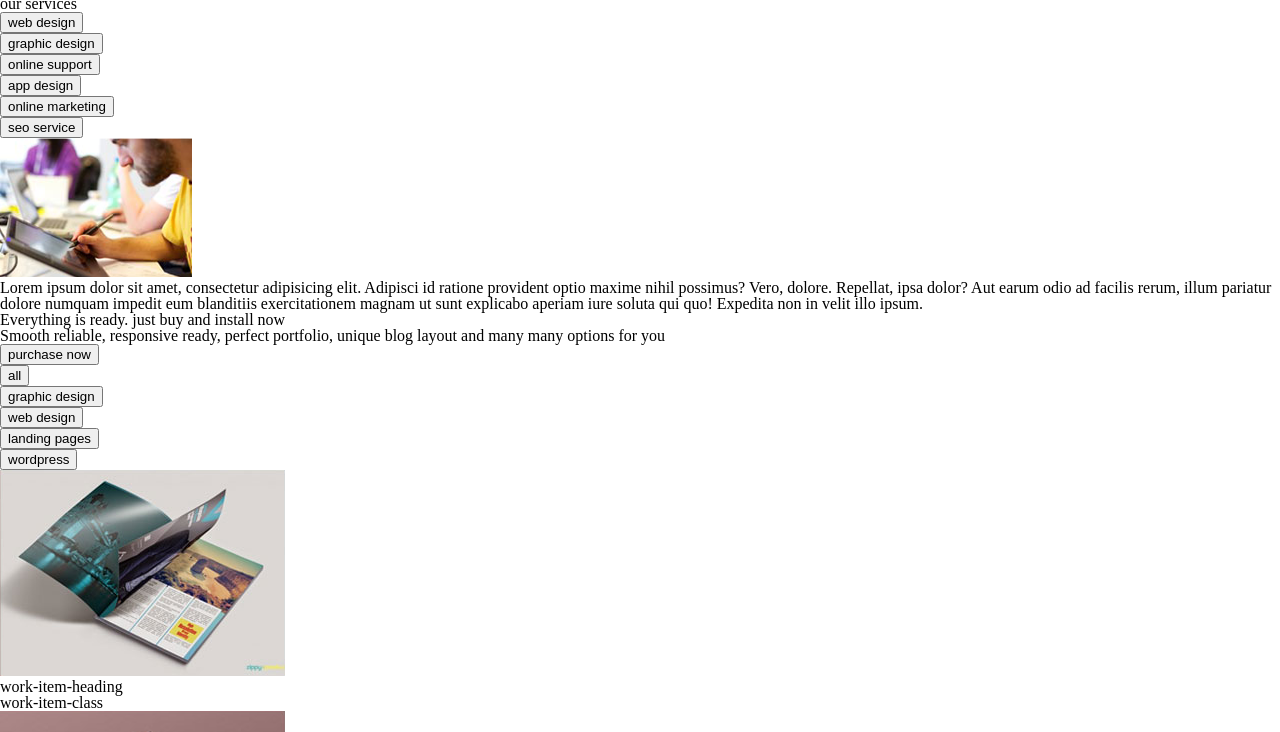
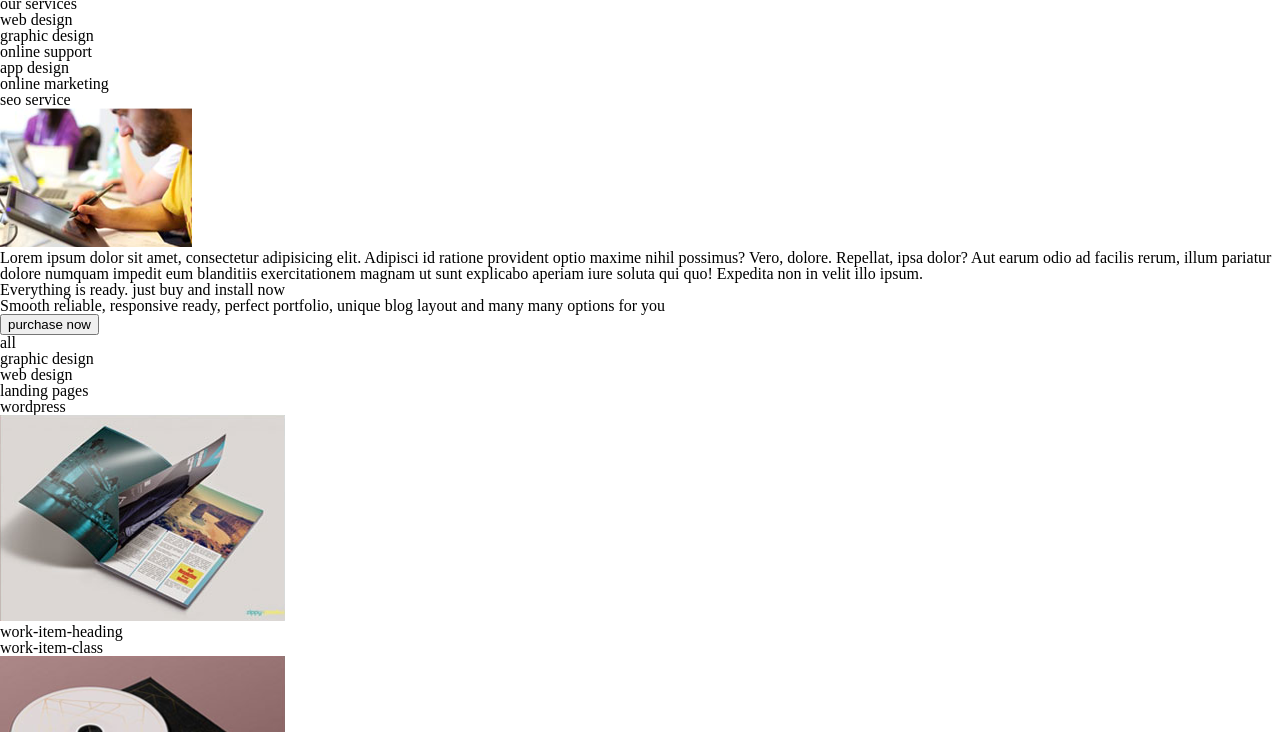
Before and after one commit to Slavon2020/step-project-ham, a plain HTML site: page index.html in a window 1280 px wide. Shown: the part 368-1100 px from the top of the page. Drawn offline with Linux system fonts and the light colour scheme.

Commit message:
ul in sections fixed

```diff
--- a/index.html
+++ b/index.html
@@ -71,16 +71,14 @@
    <section class="services">
        <h2 class="services-heading">our services</h2>
        <div class="services-info">
-           <nav class="services-nav">
-               <ul class="services-list">
-                   <li class="services-nav-item"><button class="services-nav-btn">web design</button></li>
-                   <li class="services-nav-item"><button class="services-nav-btn">graphic design</button></li>
-                   <li class="services-nav-item"><button class="services-nav-btn">online support</button></li>
-                   <li class="services-nav-item"><button class="services-nav-btn">app design</button></li>
-                   <li class="services-nav-item"><button class="services-nav-btn">online marketing</button></li>
-                   <li class="services-nav-item"><button class="services-nav-btn">seo service</button></li>
-               </ul>
-           </nav>
+            <ul class="services-list">
+               <li class="services-nav-item">web design</li>
+               <li class="services-nav-item">graphic design</li>
+               <li class="services-nav-item">online support</li>
+               <li class="services-nav-item">app design</li>
+               <li class="services-nav-item">online marketing</li>
+               <li class="services-nav-item">seo service</li>
+           </ul>
            <div class="service-info">
                <div class="service-img-frame">
                    <img src="images/web-design-image.png" alt="service-image" class="service-img">
@@ -95,15 +93,13 @@
        <button class="purchase-btn">purchase now</button>
    </div>
    <section class="work">
-       <nav class="work-nav">
-           <ul class="work-nav-list">
-               <li class="work-nav-item"><button class="work-nav-btn">all</button></li>
-               <li class="work-nav-item"><button class="work-nav-btn">graphic design</button></li>
-               <li class="work-nav-item"><button class="work-nav-btn">web design</button></li>
-               <li class="work-nav-item"><button class="work-nav-btn">landing pages</button></li>
-               <li class="work-nav-item"><button class="work-nav-btn">wordpress</button></li>
-           </ul>
-       </nav>
+        <ul class="work-nav-list">
+            <li class="work-nav-item">all</li>
+            <li class="work-nav-item">graphic design</li>
+            <li class="work-nav-item">web design</li>
+            <li class="work-nav-item">landing pages</li>
+            <li class="work-nav-item">wordpress</li>
+        </ul>
        <div class="work-images">
             <div class="work-item">
                 <img src="images/work-image1.png" alt="work-image" class="work-img">
```
